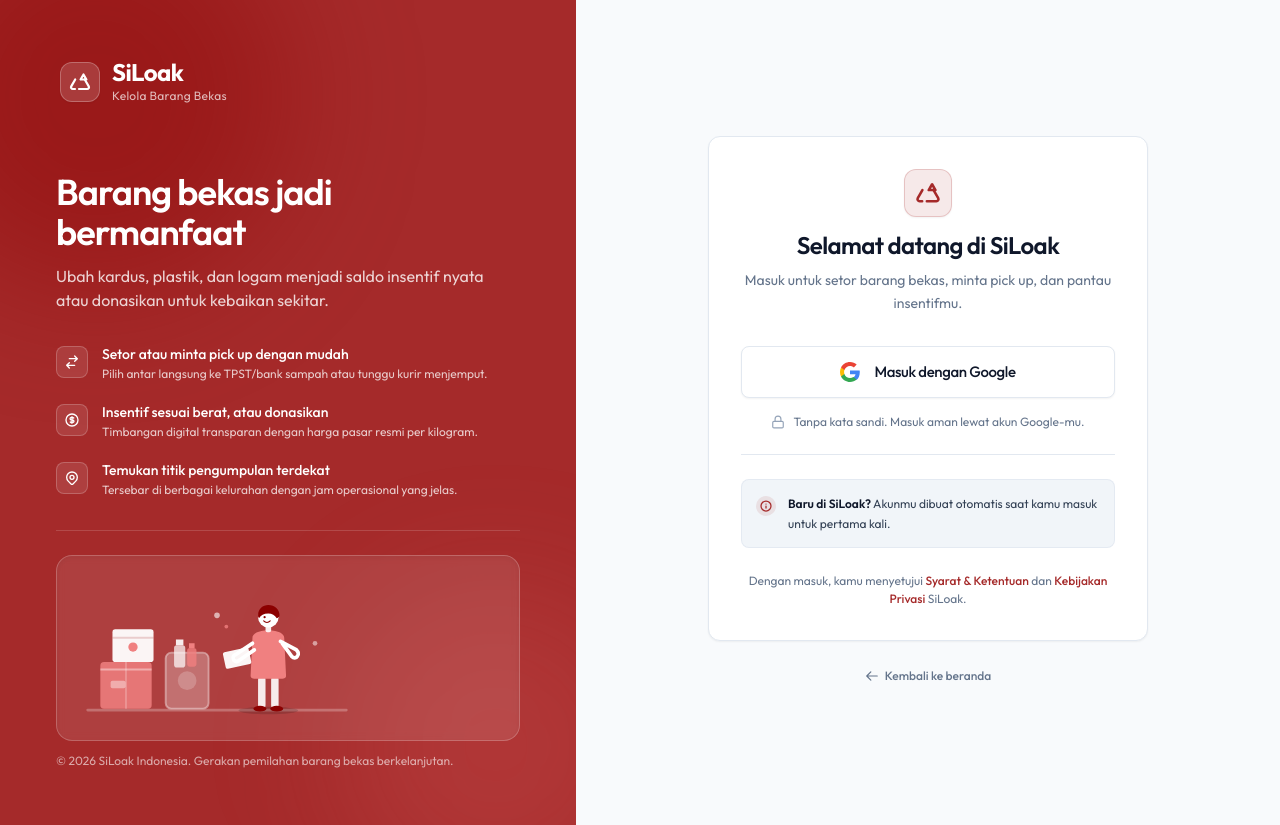
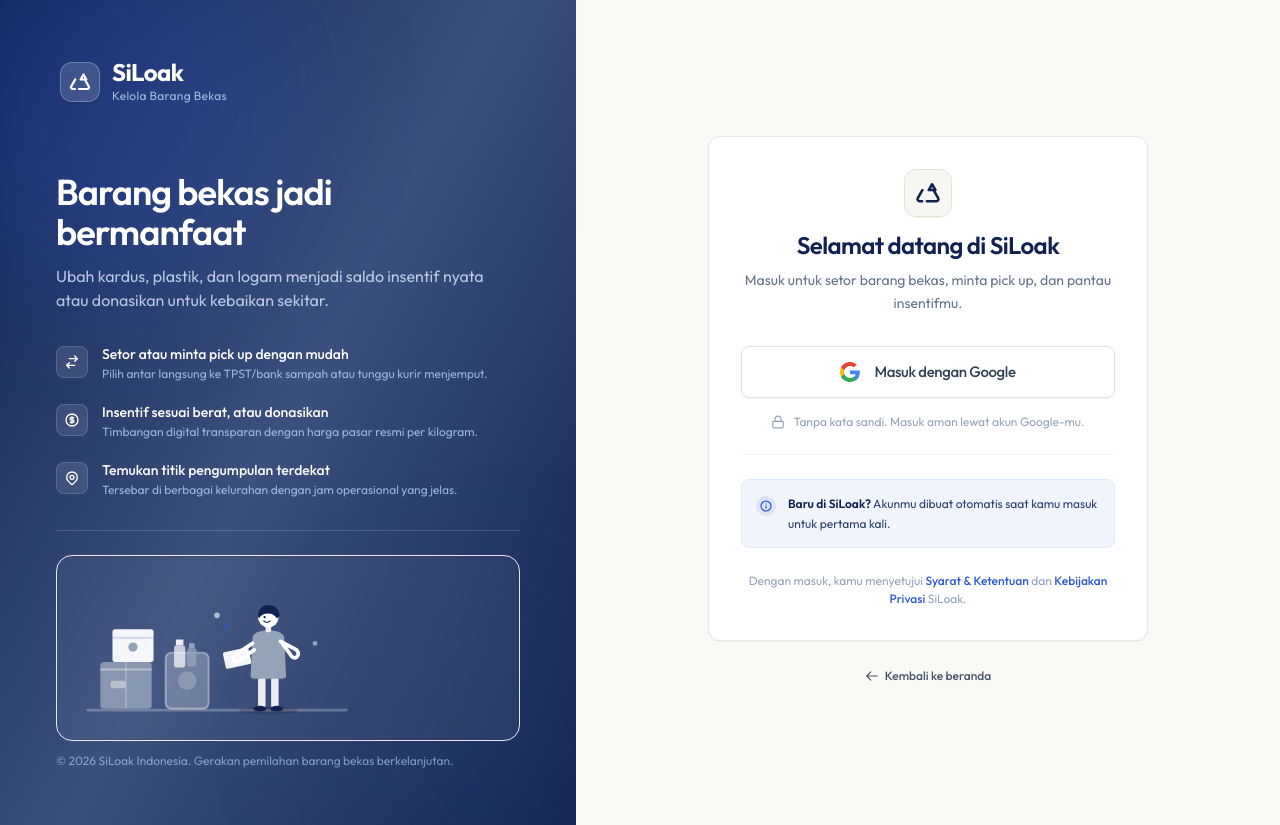
Before and after one commit to SiLoak/website, a Django app: page /auth/ in a window 1280 px wide. Run offline with Django 5.2, Linux system fonts and the light colour scheme.

Commit message:
style: redesign auth page

```diff
--- a/templates/auth/login.html
+++ b/templates/auth/login.html
@@ -4,10 +4,10 @@
 <main class="flex-1 flex flex-col md:flex-row min-h-screen">
 
     <!-- LEFT PANEL: Brand, Value Proposition & Illustration (~45% width on desktop) -->
-    <aside class="hidden md:flex md:w-[45%] lg:w-[45%] bg-[#A52A2A] text-white p-8 lg:p-14 flex-col justify-between relative overflow-hidden">
+    <aside class="hidden md:flex md:w-[45%] lg:w-[45%] bg-[linear-gradient(118.12deg,_#112250_0%,_#3b507d_50%,_#112250_100%)] text-white p-8 lg:p-14 flex-col justify-between relative overflow-hidden">
       <!-- Background subtle glow/texture -->
-      <div class="absolute -top-24 -left-24 w-96 h-96 bg-[#8B0000]/40 rounded-full blur-3xl pointer-events-none"></div>
-      <div class="absolute -bottom-20 -right-20 w-80 h-80 bg-[#F08080]/15 rounded-full blur-3xl pointer-events-none"></div>
+      <div class="absolute -top-24 -left-24 w-96 h-96 bg-[#2D59D2]/25 rounded-full blur-3xl pointer-events-none"></div>
+      <div class="absolute -bottom-20 -right-20 w-80 h-80 bg-[#3B507D]/15 rounded-full blur-3xl pointer-events-none"></div>
 
       <!-- Top brand / logo -->
       <div class="relative z-10">
@@ -21,7 +21,7 @@
           </div>
           <div>
             <span class="text-2xl font-bold tracking-tight text-white block leading-none">SiLoak</span>
-            <span class="text-xs text-white/70 tracking-wide mt-1 block">Kelola Barang Bekas</span>
+            <span class="text-xs text-[#BFDBFE]/80 tracking-wide mt-1 block">Kelola Barang Bekas</span>
           </div>
         </a>
 
@@ -30,38 +30,38 @@
           <h1 class="text-3xl lg:text-4xl font-semibold tracking-tight text-white leading-tight">
             Barang bekas jadi bermanfaat
           </h1>
-          <p class="text-white/80 text-sm lg:text-base mt-3 leading-relaxed">
+          <p class="text-[#DBEAFE]/80 text-sm lg:text-base mt-3 leading-relaxed">
             Ubah kardus, plastik, dan logam menjadi saldo insentif nyata atau donasikan untuk kebaikan sekitar.
           </p>
 
           <!-- 3 Bullet points with white line icons -->
           <ul class="mt-8 space-y-5">
             <li class="flex items-start gap-3.5">
-              <div class="w-8 h-8 rounded-lg bg-white/10 border border-white/20 flex items-center justify-center shrink-0 mt-0.5">
+              <div class="w-8 h-8 rounded-lg bg-white/10 border border-white/15 flex items-center justify-center shrink-0 mt-0.5">
                 <svg class="w-4 h-4 text-white" fill="none" stroke="currentColor" stroke-width="2" viewBox="0 0 24 24">
                   <path stroke-linecap="round" stroke-linejoin="round" d="M8 7h12m0 0l-4-4m4 4l-4 4m0 6H4m0 0l4 4m-4-4l4-4"></path>
                 </svg>
               </div>
               <div>
                 <h3 class="text-sm font-medium text-white">Setor atau minta pick up dengan mudah</h3>
-                <p class="text-xs text-white/75 mt-0.5">Pilih antar langsung ke TPST/bank sampah atau tunggu kurir menjemput.</p>
+                <p class="text-xs text-[#BFDBFE]/75 mt-0.5">Pilih antar langsung ke TPST/bank sampah atau tunggu kurir menjemput.</p>
               </div>
             </li>
 
             <li class="flex items-start gap-3.5">
-              <div class="w-8 h-8 rounded-lg bg-white/10 border border-white/20 flex items-center justify-center shrink-0 mt-0.5">
+              <div class="w-8 h-8 rounded-lg bg-white/10 border border-white/15 flex items-center justify-center shrink-0 mt-0.5">
                 <svg class="w-4 h-4 text-white" fill="none" stroke="currentColor" stroke-width="2" viewBox="0 0 24 24">
                   <path stroke-linecap="round" stroke-linejoin="round" d="M12 8c-1.657 0-3 .895-3 2s1.343 2 3 2 3 .895 3 2-1.343 2-3 2m0-8c1.11 0 2.08.402 2.599 1M12 8V7m0 1v8m0 0v1m0-1c-1.11 0-2.08-.402-2.599-1M21 12a9 9 0 11-18 0 9 9 0 0118 0z"></path>
                 </svg>
               </div>
               <div>
                 <h3 class="text-sm font-medium text-white">Insentif sesuai berat, atau donasikan</h3>
-                <p class="text-xs text-white/75 mt-0.5">Timbangan digital transparan dengan harga pasar resmi per kilogram.</p>
+                <p class="text-xs text-[#BFDBFE]/75 mt-0.5">Timbangan digital transparan dengan harga pasar resmi per kilogram.</p>
               </div>
             </li>
 
             <li class="flex items-start gap-3.5">
-              <div class="w-8 h-8 rounded-lg bg-white/10 border border-white/20 flex items-center justify-center shrink-0 mt-0.5">
+              <div class="w-8 h-8 rounded-lg bg-white/10 border border-white/15 flex items-center justify-center shrink-0 mt-0.5">
                 <svg class="w-4 h-4 text-white" fill="none" stroke="currentColor" stroke-width="2" viewBox="0 0 24 24">
                   <path stroke-linecap="round" stroke-linejoin="round" d="M17.657 16.657L13.414 20.9a1.998 1.998 0 01-2.827 0l-4.244-4.243a8 8 0 1111.314 0z"></path>
                   <path stroke-linecap="round" stroke-linejoin="round" d="M15 11a3 3 0 11-6 0 3 3 0 016 0z"></path>
@@ -69,7 +69,7 @@
               </div>
               <div>
                 <h3 class="text-sm font-medium text-white">Temukan titik pengumpulan terdekat</h3>
-                <p class="text-xs text-white/75 mt-0.5">Tersebar di berbagai kelurahan dengan jam operasional yang jelas.</p>
+                <p class="text-xs text-[#BFDBFE]/75 mt-0.5">Tersebar di berbagai kelurahan dengan jam operasional yang jelas.</p>
               </div>
             </li>
           </ul>
@@ -78,36 +78,36 @@
 
       <!-- Bottom Illustration Graphic & Floating Verified Badge -->
       <div class="relative z-10 mt-8 pt-6 border-t border-white/15">
-        <div class="relative bg-white/10 backdrop-blur-sm rounded-2xl p-5 border border-white/20 overflow-hidden shadow-inner">
+        <div class="relative bg-white/5 backdrop-blur-sm rounded-2xl p-5 border border-white/12 overflow-hidden shadow-inner">
 
-          <!-- Flat SVG Illustration: Person sorting cardboard and plastic bottles in soft white & coral tones -->
+          <!-- Flat SVG Illustration: Person sorting cardboard and plastic bottles in soft blue-gray and white tones -->
           <div class="flex items-end justify-between gap-4">
             <svg class="w-full max-w-[280px] h-36" viewBox="0 0 300 150" fill="none" xmlns="http://www.w3.org/2000/svg">
               <!-- Ground baseline -->
               <rect x="10" y="140" width="280" height="3" rx="1.5" fill="#FFFFFF" fill-opacity="0.25"></rect>
 
-              <!-- Cardboard Box Pile (Soft warm tones) -->
+              <!-- Cardboard Box Pile (Soft blue-gray tones) -->
               <g id="boxes">
                 <!-- Bottom Box -->
-                <rect x="25" y="90" width="55" height="50" rx="4" fill="#F08080" fill-opacity="0.85"></rect>
+                <rect x="25" y="90" width="55" height="50" rx="4" fill="#94A3B8" fill-opacity="0.85"></rect>
                 <path d="M25 98H80" stroke="#FFFFFF" stroke-opacity="0.4" stroke-width="2"></path>
                 <path d="M52.5 90V140" stroke="#FFFFFF" stroke-opacity="0.3" stroke-width="1.5"></path>
                 <rect x="36" y="110" width="16" height="8" rx="2" fill="#FFFFFF" fill-opacity="0.4"></rect>
 
                 <!-- Stacked Top Box -->
                 <rect x="38" y="55" width="44" height="35" rx="3" fill="#FFFFFF" fill-opacity="0.95"></rect>
-                <path d="M38 64H82" stroke="#A52A2A" stroke-opacity="0.2" stroke-width="2"></path>
-                <circle cx="60" cy="74" r="5" fill="#F08080"></circle>
+                <path d="M38 64H82" stroke="#2D59D2" stroke-opacity="0.2" stroke-width="2"></path>
+                <circle cx="60" cy="74" r="5" fill="#94A3B8"></circle>
               </g>
 
               <!-- Plastic Bottle Bin / Container -->
               <g id="bottle-bin">
                 <rect x="95" y="80" width="46" height="60" rx="6" fill="#FFFFFF" fill-opacity="0.25" stroke="#FFFFFF" stroke-opacity="0.4" stroke-width="2"></rect>
-                <!-- Plastic Bottles inside (Cyan / Soft White) -->
+                <!-- Plastic Bottles inside (Soft blue-gray / white) -->
                 <path d="M106 66H114V72H106Z" fill="#FFFFFF" fill-opacity="0.9"></path>
                 <rect x="104" y="72" width="12" height="24" rx="3" fill="#FFFFFF" fill-opacity="0.7"></rect>
-                <path d="M120 70H126V75H120Z" fill="#F08080"></path>
-                <rect x="118" y="75" width="10" height="20" rx="3" fill="#F08080" fill-opacity="0.8"></rect>
+                <path d="M120 70H126V75H120Z" fill="#94A3B8"></path>
+                <rect x="118" y="75" width="10" height="20" rx="3" fill="#94A3B8" fill-opacity="0.8"></rect>
                 <circle cx="118" cy="110" r="10" fill="#FFFFFF" fill-opacity="0.2"></circle>
               </g>
 
@@ -119,11 +119,11 @@
                 <!-- Legs & Shoes -->
                 <rect x="194" y="105" width="8" height="35" rx="4" fill="#FFFFFF" fill-opacity="0.9"></rect>
                 <rect x="208" y="105" width="8" height="35" rx="4" fill="#FFFFFF" fill-opacity="0.9"></rect>
-                <ellipse cx="196" cy="140" rx="7" ry="3" fill="#8B0000"></ellipse>
-                <ellipse cx="214" cy="140" rx="7" ry="3" fill="#8B0000"></ellipse>
+                <ellipse cx="196" cy="140" rx="7" ry="3" fill="#112250"></ellipse>
+                <ellipse cx="214" cy="140" rx="7" ry="3" fill="#112250"></ellipse>
 
-                <!-- Body / Shirt (Coral tone) -->
-                <path d="M188 64C188 60 194 56 205 56C216 56 222 60 222 64L224 105C224 107 222 108 220 108H190C188 108 186 107 186 105L188 64Z" fill="#F08080"></path>
+                <!-- Body / Shirt (Muted blue-gray) -->
+                <path d="M188 64C188 60 194 56 205 56C216 56 222 60 222 64L224 105C224 107 222 108 220 108H190C188 108 186 107 186 105L188 64Z" fill="#94A3B8"></path>
 
                 <!-- Arms holding cardboard sheet -->
                 <path d="M188 70L170 82C168 83 166 85 168 88C170 90 172 90 174 88L190 77" stroke="#FFFFFF" stroke-width="4" stroke-linecap="round"></path>
@@ -136,16 +136,16 @@
                 <rect x="202" y="50" width="6" height="8" rx="2" fill="#FFFFFF" fill-opacity="0.9"></rect>
                 <circle cx="205" cy="42" r="11" fill="#FFFFFF"></circle>
 
-                <!-- Hair (Dark Crimson) -->
-                <path d="M194 40C194 33 199 29 205 29C212 29 217 34 217 40C217 41 216 43 214 43C212 40 209 38 205 38C200 38 197 40 195 43C194 42 194 41 194 40Z" fill="#8B0000"></path>
+                <!-- Hair (Navy) -->
+                <path d="M194 40C194 33 199 29 205 29C212 29 217 34 217 40C217 41 216 43 214 43C212 40 209 38 205 38C200 38 197 40 195 43C194 42 194 41 194 40Z" fill="#112250"></path>
                 <!-- Smile & eye -->
-                <circle cx="201" cy="42" r="1.2" fill="#8B0000"></circle>
-                <path d="M200 46C202 48 205 48 207 46" stroke="#8B0000" stroke-width="1.2" stroke-linecap="round"></path>
+                <circle cx="201" cy="42" r="1.2" fill="#112250"></circle>
+                <path d="M200 46C202 48 205 48 207 46" stroke="#112250" stroke-width="1.2" stroke-linecap="round"></path>
               </g>
 
               <!-- Decorative floating leaves / recycle dots -->
               <circle cx="150" cy="40" r="3" fill="#FFFFFF" fill-opacity="0.6"></circle>
-              <circle cx="160" cy="52" r="2" fill="#F08080" fill-opacity="0.8"></circle>
+              <circle cx="160" cy="52" r="2" fill="#2D59D2" fill-opacity="0.8"></circle>
               <circle cx="255" cy="70" r="2.5" fill="#FFFFFF" fill-opacity="0.5"></circle>
             </svg>
 
@@ -155,21 +155,21 @@
         </div>
 
         <!-- Footnote inside Left Panel -->
-        <p class="text-xs text-white/60 mt-3 text-center lg:text-left">
+        <p class="text-xs text-[#BFDBFE]/60 mt-3 text-center lg:text-left">
           © 2026 SiLoak Indonesia. Gerakan pemilahan barang bekas berkelanjutan.
         </p>
       </div>
     </aside>
 
     <!-- RIGHT PANEL: Authentication Form (~55% width on desktop) -->
-    <section class="flex-1 flex flex-col justify-center items-center p-6 sm:p-10 lg:p-16 bg-[#F8FAFC]">
+    <section class="flex-1 flex flex-col justify-center items-center p-6 sm:p-10 lg:p-16 bg-[#FAF9F5]">
 
       <!-- Card Container: max 440px wide, 32px padding, 12px radius, thin border -->
-      <div class="w-full max-w-[440px] bg-white rounded-xl border border-[#E2E8F0] shadow-sm p-8 transition-all hover:shadow-md">
+      <div class="w-full max-w-[440px] bg-white rounded-xl border border-[#E6E5E0] shadow-sm p-8 transition-all hover:shadow-md">
 
-        <!-- 1. Crimson SiLoak Logo Centered -->
+        <!-- 1. SiLoak Logo Centered -->
         <div class="flex flex-col items-center text-center">
-          <div class="w-12 h-12 rounded-xl bg-[#A52A2A]/10 border border-[#A52A2A]/20 flex items-center justify-center text-[#A52A2A] shadow-sm mb-3">
+          <div class="w-12 h-12 rounded-xl bg-[#F7F6F3] border border-[#E7E2CE] flex items-center justify-center text-[#112250] shadow-sm mb-3">
             <svg class="w-7 h-7" viewBox="0 0 24 24" fill="none" stroke="currentColor" stroke-width="2.2" stroke-linecap="round" stroke-linejoin="round">
               <path d="M7 19H4.815a1.83 1.83 0 0 1-1.57-.881 1.785 1.785 0 0 1-.004-1.784L7.196 9.5"></path>
               <path d="M11 19h8.2a1.8 1.8 0 0 0 1.554-.89 1.8 1.8 0 0 0-.012-1.78l-3.95-6.83"></path>
@@ -178,7 +178,7 @@
           </div>
 
           <!-- 2. Title -->
-          <h2 class="text-2xl font-semibold text-[#0F172A] tracking-tight">
+          <h2 class="text-2xl font-semibold text-[#112250] tracking-tight">
             Selamat datang di SiLoak
           </h2>
 
@@ -190,7 +190,7 @@
 
         <!-- 4. Google Sign-in Button (52px tall, white, official G logo, dark text, most prominent) -->
         <div class="mt-8">
-          <a href="{% url 'google_login' %}{% if next_url %}?next={{ next_url|urlencode }}{% endif %}" class="w-full h-[52px] bg-white hover:bg-slate-50 active:bg-slate-100 border border-[#E2E8F0] hover:border-slate-300 text-[#0F172A] font-medium text-[15px] rounded-lg shadow-sm hover:shadow transition-all duration-150 flex items-center justify-center gap-3.5 px-4 focus:outline-none focus:ring-2 focus:ring-[#A52A2A]/30 cursor-pointer group no-underline">
+          <a href="{% url 'google_login' %}{% if next_url %}?next={{ next_url|urlencode }}{% endif %}" class="w-full h-[52px] bg-white hover:bg-slate-50 active:bg-slate-100 border border-[#DDE1E9] hover:border-slate-300 text-[#334155] font-medium text-[15px] rounded-lg shadow-sm hover:shadow transition-all duration-150 flex items-center justify-center gap-3.5 px-4 focus:outline-none focus:ring-2 focus:ring-[#2D59D2]/30 cursor-pointer group no-underline">
             <!-- Official multicolor Google "G" logo -->
             <svg class="w-5 h-5 shrink-0" viewBox="0 0 24 24">
               <path fill="#4285F4" d="M23.745 12.27c0-.7-.06-1.4-.19-2.07H12v4.51h6.6c-.29 1.52-1.14 2.8-2.4 3.66v3.05h3.88c2.27-2.09 3.66-5.17 3.66-9.15z"></path>
@@ -198,12 +198,12 @@
               <path fill="#FBBC05" d="M5.28 14.27c-.25-.72-.38-1.49-.38-2.27s.13-1.55.38-2.27V6.58H1.25C.45 8.18 0 9.99 0 12s.45 3.82 1.25 5.42l4.03-3.15z"></path>
               <path fill="#EA4335" d="M12 4.75c1.77 0 3.35.61 4.6 1.8l3.42-3.42C17.95 1.19 15.24 0 12 0 7.33 0 3.26 2.64 1.25 6.58l4.03 3.15c.95-2.83 3.6-4.98 6.72-4.98z"></path>
             </svg>
-            <span class="tracking-tight group-hover:text-black">Masuk dengan Google</span>
+            <span class="tracking-tight group-hover:text-[#112250]">Masuk dengan Google</span>
           </a>
         </div>
 
         <!-- 5. Lock Icon & Passwordless Notice -->
-        <div class="mt-4 flex items-center justify-center gap-2 text-xs text-[#64748B]">
+        <div class="mt-4 flex items-center justify-center gap-2 text-xs text-[#94A3B8]">
           <svg class="w-3.5 h-3.5 text-slate-400 shrink-0" fill="none" stroke="currentColor" stroke-width="2" viewBox="0 0 24 24">
             <rect x="3" y="11" width="18" height="11" rx="2" ry="2"></rect>
             <path d="M7 11V7a5 5 0 0 1 10 0v4"></path>
@@ -212,27 +212,27 @@
         </div>
 
         <!-- Divider -->
-        <div class="my-6 border-t border-[#E2E8F0]"></div>
+        <div class="my-6 border-t border-[#F1F5F9]"></div>
 
-        <!-- 6. Soft #F1F5F9 Info Box for First-Time Users -->
-        <div class="bg-[#F1F5F9] rounded-lg p-3.5 border border-slate-200/80 flex items-start gap-3">
-          <div class="w-5 h-5 rounded-full bg-[#A52A2A]/10 text-[#A52A2A] flex items-center justify-center shrink-0 mt-0.5">
+        <!-- 6. Soft blue info box for first-time users -->
+        <div class="bg-[#F1F4FA] rounded-lg p-3.5 border border-[#DBEAFE] flex items-start gap-3">
+          <div class="w-5 h-5 rounded-full bg-[#2D59D2]/10 text-[#2D59D2] flex items-center justify-center shrink-0 mt-0.5">
             <svg class="w-3 h-3" fill="none" stroke="currentColor" stroke-width="2.5" viewBox="0 0 24 24">
               <circle cx="12" cy="12" r="10"></circle>
               <path stroke-linecap="round" stroke-linejoin="round" d="M12 16v-4m0-4h.01"></path>
             </svg>
           </div>
-          <div class="text-xs text-[#334155] leading-relaxed">
-            <span class="font-semibold text-[#0F172A]">Baru di SiLoak?</span> Akunmu dibuat otomatis saat kamu masuk untuk pertama kali.
+          <div class="text-xs text-[#2A3F6D] leading-relaxed">
+            <span class="font-semibold text-[#112250]">Baru di SiLoak?</span> Akunmu dibuat otomatis saat kamu masuk untuk pertama kali.
           </div>
         </div>
 
         <!-- 7. Terms & Privacy Notice -->
-        <p class="text-[12px] text-center text-[#64748B] mt-6 leading-normal">
+        <p class="text-[12px] text-center text-[#94A3B8] mt-6 leading-normal">
           Dengan masuk, kamu menyetujui
-          <a href="/terms/" class="text-[#A52A2A] font-medium hover:underline hover:text-[#8B0000]">Syarat &amp; Ketentuan</a>
+          <a href="/terms/" class="text-[#2D59D2] font-medium hover:underline hover:text-[#112250]">Syarat &amp; Ketentuan</a>
           dan
-          <a href="/privacy/" class="text-[#A52A2A] font-medium hover:underline hover:text-[#8B0000]">Kebijakan Privasi</a>
+          <a href="/privacy/" class="text-[#2D59D2] font-medium hover:underline hover:text-[#112250]">Kebijakan Privasi</a>
           SiLoak.
         </p>
 
@@ -240,7 +240,7 @@
 
       <!-- Link back to home below the card -->
       <div class="mt-6 text-center">
-        <a href="/" class="inline-flex items-center gap-1.5 text-xs font-medium text-[#64748B] hover:text-[#A52A2A] transition-colors focus:outline-none focus:underline">
+        <a href="/" class="inline-flex items-center gap-1.5 text-xs font-medium text-[#475569] hover:text-[#2D59D2] transition-colors focus:outline-none focus:underline">
           <svg class="w-3.5 h-3.5" fill="none" stroke="currentColor" stroke-width="2" viewBox="0 0 24 24">
             <path stroke-linecap="round" stroke-linejoin="round" d="M10 19l-7-7m0 0l7-7m-7 7h18"></path>
           </svg>
```
Also changed, not shown: static/tailwind.css.
